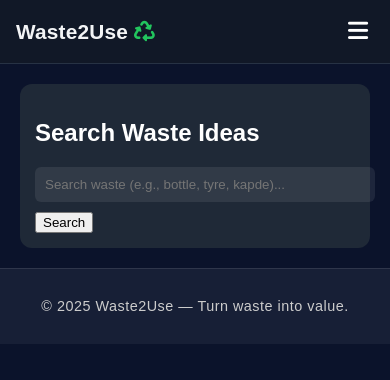
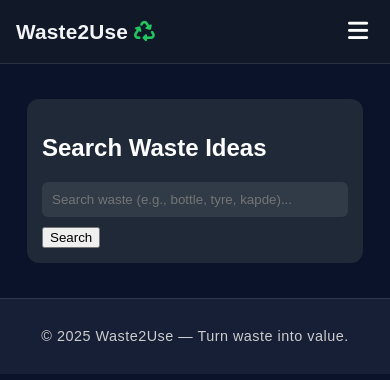
Before and after one commit to SaloniPatidar77/Waste2Use, a Flask app: page /search in a window 390 px wide. Shown: the top 380 px of the page. Run offline with Flask 3, Linux system fonts and the light colour scheme; some libraries are stand-ins or nearby versions.

Commit message:
Fix search page image overflow

```diff
--- a/static/css/style.css
+++ b/static/css/style.css
@@ -2232,3 +2232,100 @@ textarea::placeholder{
     line-height: 1.8;
   }
 }
+
+/* =========================
+   SEARCH PAGE - MOBILE FIX
+========================= */
+
+*,
+*::before,
+*::after {
+    box-sizing: border-box;
+}
+
+img {
+    max-width: 100%;
+}
+
+@media (max-width: 768px) {
+
+    body {
+        overflow-x: hidden;
+    }
+
+    .container {
+        width: 100%;
+        max-width: 100%;
+        padding: 15px;
+        box-sizing: border-box;
+    }
+
+    /* Search result images */
+    .search-results img,
+    .result-card img,
+    .search-card img,
+    .idea-card img {
+        width: 100%;
+        max-width: 100%;
+        height: auto;
+        object-fit: cover;
+        display: block;
+    }
+}
+/* =========================
+   SEARCH PAGE FIX
+========================= */
+
+.search-section {
+    width: 100%;
+    max-width: 900px;
+    box-sizing: border-box;
+}
+
+.results {
+    width: 100%;
+    max-width: 100%;
+    box-sizing: border-box;
+}
+
+.idea-card {
+    width: 100%;
+    max-width: 100%;
+    box-sizing: border-box;
+    overflow: hidden;
+}
+
+.search-idea-image {
+    display: block;
+    width: 100%;
+    max-width: 350px;
+    height: auto;
+    margin: 15px auto 5px;
+    border-radius: 10px;
+    object-fit: contain;
+}
+
+@media (max-width: 768px) {
+
+    .search-section {
+        width: calc(100% - 24px) !important;
+        max-width: none !important;
+        margin: 20px 12px !important;
+        padding: 15px !important;
+        box-sizing: border-box;
+    }
+
+    .results,
+    .idea-card {
+        width: 100%;
+        max-width: 100%;
+        box-sizing: border-box;
+    }
+
+    .search-idea-image {
+        width: 100%;
+        max-width: 100%;
+        height: auto;
+        object-fit: contain;
+    }
+}
--- a/templates/search.html
+++ b/templates/search.html
@@ -77,9 +77,9 @@
 
       {% if idea.image %}
       <img
+        class="search-idea-image"
         src="{{ url_for('static', filename='image/' + idea.image) }}"
         alt="{{ idea.title }}"
-        width="350"
       >
       {% endif %}
 
```
